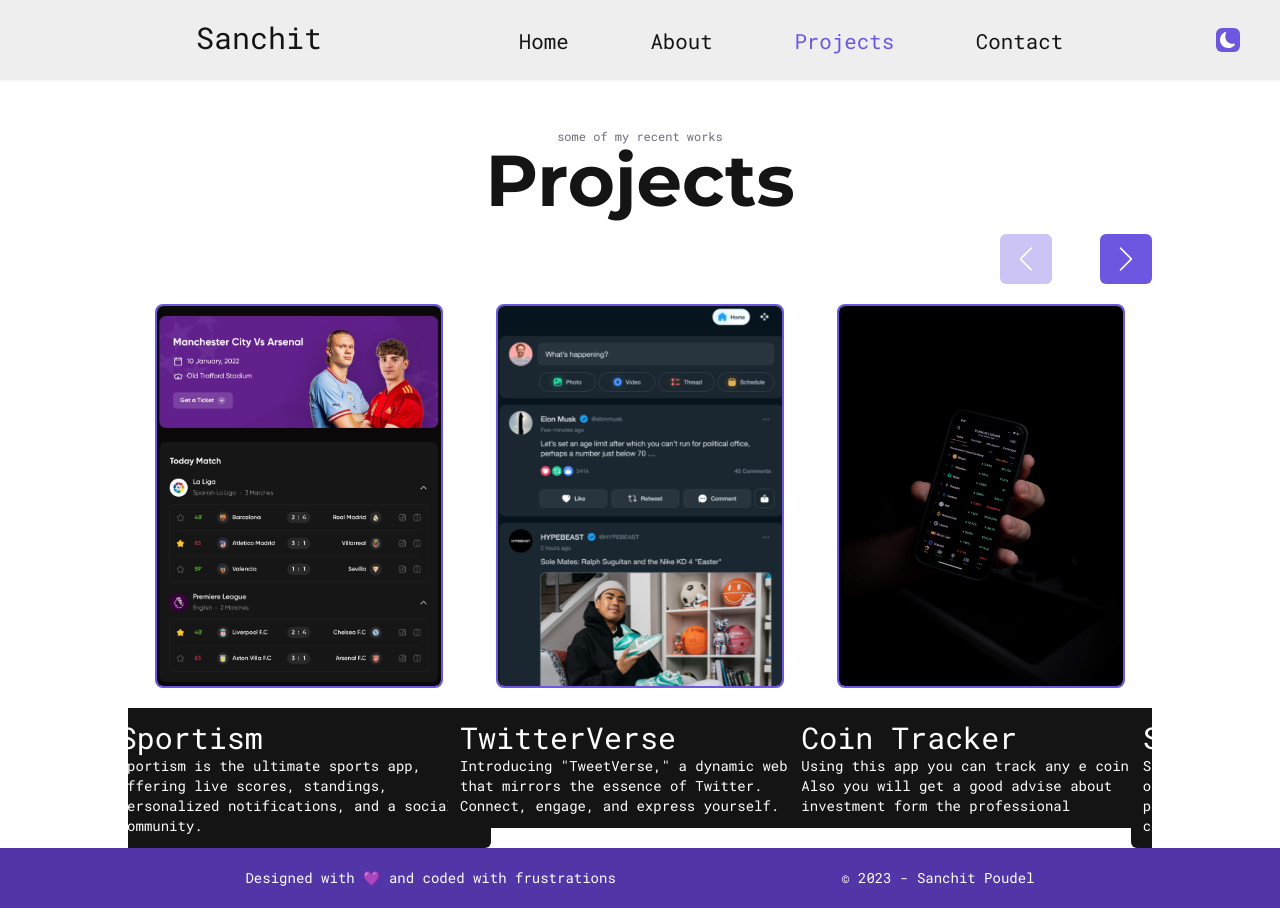
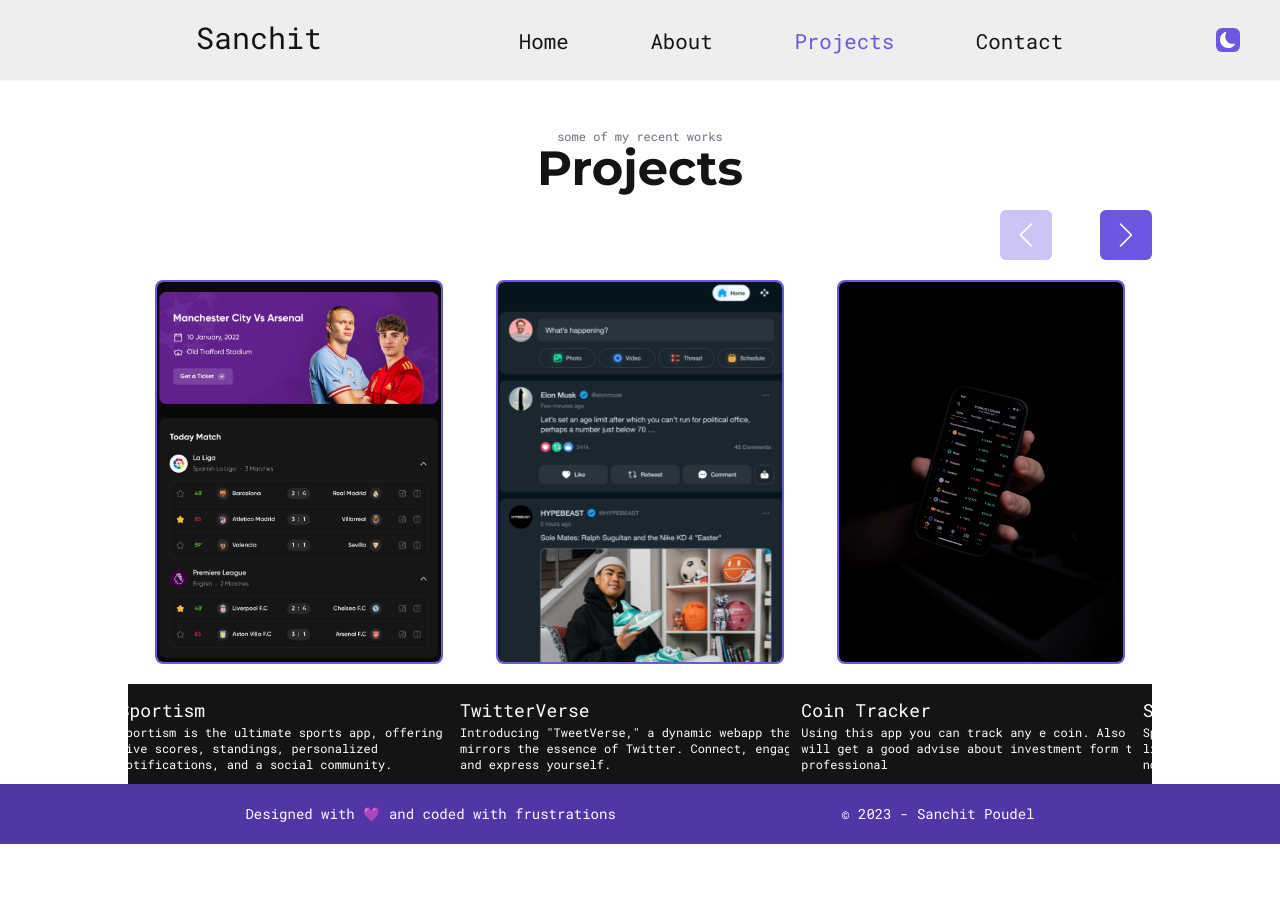
Before and after one commit to poudelsanchit/Sanchit-Poudel, a React (Vite) app: page /projects in a window 1280 px wide. After the commit the page ends 844 px from the top, so only its background shows below. Built offline with nearby package versions, Linux system fonts and the light colour scheme.

Commit message:
feat: :zap: Projects Swiper

```diff
--- a/src/Components/ProjectsItem.jsx
+++ b/src/Components/ProjectsItem.jsx
@@ -5,14 +5,14 @@ const ProjectsItem = ({ name, img, desc }) => {
     return (
 
         <>
-            <div className='flex flex-col items-end  text-3xl  mt-2 pt-20 z-0 l:items-center'>
-                <NavLink to={'/projects'}>
-                    <div className='w-80 h-96 rounded-lg border-solid	border-2 border-bg-secondary2 2xl:w-96 cursor-pointer  md:w-72'>
+            <div className='flex flex-col items-center  text-3xl  mt-2 pt-20 z-0 l:items-center'>
+                <NavLink to={'/projects'} className={'w-full flex items-center justify-center'}>
+                    <div className=' w-60 h-72 s:w-64 m:w-72 m:h-80 l:w-11/12 l:h-96  cursor-pointer rounded-lg border-solid	border-2 border-bg-secondary2 2xl:w-96  md:w-72 '>
                         <img src={img} alt="" className='object-cover w-full h-full rounded-md' />
                     </div>
                 </NavLink>
-                <div className='bg-box w-80 mt-5 p-3 rounded-md xl:w-96 md:w-72 '>{name}
-                    <div className='text-sm'>{desc}</div>
+                <div className='bg-box w-60 s:w-64 m:w-72 l:w-11/12 text-lg mt-5 p-3 rounded-md xl:w-96 md:w-72 '>{name}
+                    <div className='text-xs'>{desc}</div>
                 </div>
 
             </div>
--- a/src/Pages/Projects.jsx
+++ b/src/Pages/Projects.jsx
@@ -43,47 +43,9 @@ const Projects = () => {
     return (
         <div className='pt-32 flex flex-col justify-center items-center w-full dark:bg-bg-dark'>
             <div className='flex flex-col items-center text-xs text-text-secondary dark:text-text-tertiary'>some of my recent works</div>
-            <div className='flex flex-col items-center text-7xl w-full  justify-center font-Montserrat font-bold pt-2s text-box dark:text-primary'>Projects</div>
-            {/* project items */}
+            <div className='flex flex-col items-center text-5xl w-full  justify-center font-Montserrat font-bold pt-2s text-box dark:text-primary'>Projects</div>
 
             <div className='w-4/5 '>
-
-                {/* <Swiper slidesPerView={1} navigation={true} modules={[Navigation, Pagination]}
-                    breakpoints={
-                        {
-                            640: {
-                                slidesPerView: 1
-                            },
-                            768: {
-                                slidesPerView: 2
-                            },
-                            1200: {
-                                slidesPerView: 3
-                            }
-                        }
-                    }
-
-                >
-
-
-
-
-                    {
-                        projects.map((projects) => {
-                            return (
-                                <SwiperSlide key={projects.id} >
-                                    <ProjectsItem name={projects.name} img={projects.img} desc={projects.desc} />
-                                </SwiperSlide>
-
-
-
-                            );
-
-
-
-                        })
-                    }
-                </Swiper > */}
 
                 <Swiper navigation={true} modules={[Navigation]} className="mySwiper"
                     breakpoints={
--- a/tailwind.config.js
+++ b/tailwind.config.js
@@ -6,6 +6,7 @@ export default {
   theme: {
 
     screens: {
+      's': '320px', //small mobile
       'm': '375px', //small mobile
       'l': '425px', //large mobile
       'sm': '640px', //small Tablet
```
